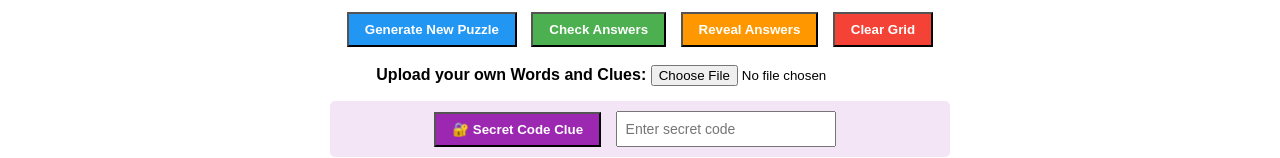
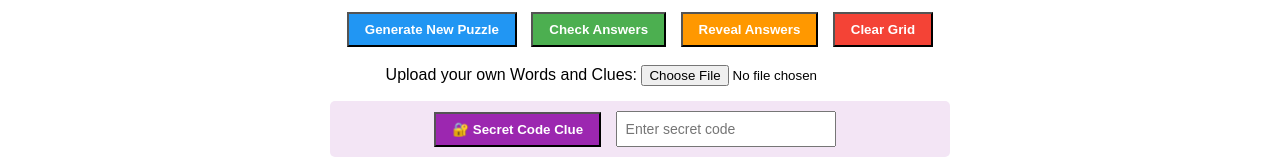
Before and after one commit to AstroBioReza/Crossword, a plain HTML site: page index.html in a window 1280 px wide. Shown: the part 135-293 px from the top of the page. Drawn offline with nearby package versions, Linux system fonts and the light colour scheme.

Commit message:
Update index.html

```diff
--- a/index.html
+++ b/index.html
@@ -270,7 +270,7 @@
         <button onclick="revealAnswers()" style="background:#FF9800; color:white;">Reveal Answers</button>
         <button onclick="clearGrid()" style="background:#F44336; color:white;">Clear Grid</button>
         <br><br>
-        <label style="font-weight:bold;">Upload your own Words and Clues: <input type="file" id="csv-upload" accept=".csv" onchange="handleCSVUpload(event)" /></label>
+        <label style="font-weight:normal;">Upload your own Words and Clues: <input type="file" id="csv-upload" accept=".csv" onchange="handleCSVUpload(event)" /></label>
     </div>
 
     <div id="secret-section">
```
